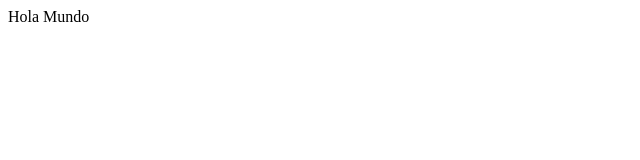
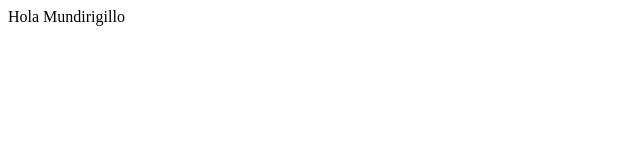
Before and after one commit to chinmanse/prueba_actions, a plain HTML site: page index.html in a window 1280 px wide. Shown: the full height of the page, 0-640 px from the left. Drawn offline with Linux system fonts and the light colour scheme.

Commit message:
Prueba de subida y accion de github actions

```diff
--- a/index.html
+++ b/index.html
@@ -7,6 +7,6 @@
     <title>Hello Worldsaso</title>
 </head>
 <body>
-    Hola Mundo
+    Hola Mundirigillo
 </body>
 </html>
```
Also changed, not shown: 1 other file.
